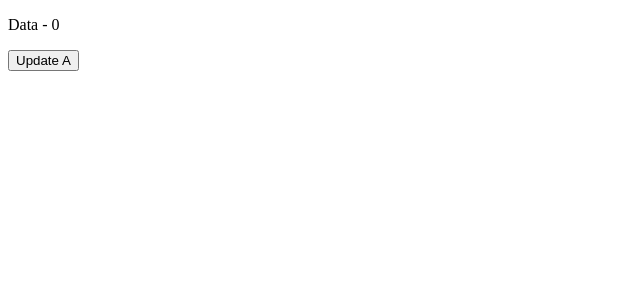
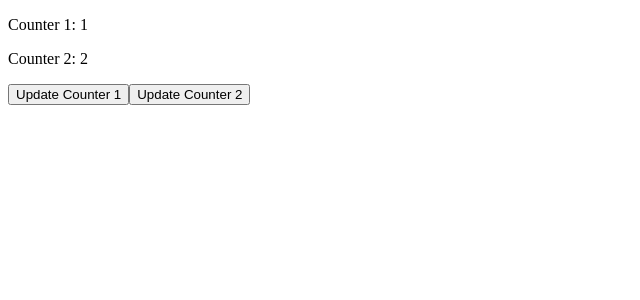
Before and after one commit to techolasmern/ai_web_basics, a React (Vite) app in the folder react-app/: page / in a window 1280 px wide. Shown: the top 300 px of the page, without its empty margins (0-640 px from the left). Built offline with nearby package versions, Linux system fonts and the light colour scheme.

Commit message:
state update- object

```diff
--- a/react-app/src/App.tsx
+++ b/react-app/src/App.tsx
@@ -1,16 +1,43 @@
-// state management -> object -> Hooks -> useState();
 import { useState } from "react";
+
+type Counter = {
+    counter_one: number;
+    counter_two: number;
+}
+
+type CounterType = 1 | 2;
 
 export const App = () => {
 
-    const [state, setState] = useState<number>(0);
+    // const [state, setState] = useState<number>(0);
+    const [counter, setCounter] = useState <Counter>({ counter_one: 1, counter_two: 2 });
 
-    const handleUpdateA = () => {
-        setState(state + 1);
+    // const handleUpdateA = () => {
+    //     setState(state + 1);
+
+    // }
+
+    const handleUpdate = (num: CounterType) => {
+        if (num == 1) {
+            setCounter({ ...counter, counter_one: counter.counter_one + 1 });
+        }
+        if (num == 2) {
+            setCounter({ ...counter, counter_two: counter.counter_two + 1 });
+        }
     }
 
     return <div>
-        <p>Data - {state}</p>
-        <button onClick={handleUpdateA}>Update A</button>
+        {/* <p>Data - {state}</p>
+        <button onClick={handleUpdateA}>Update A</button> */}
+
+        <p>Counter 1: {counter.counter_one}</p>
+        <p>Counter 2: {counter.counter_two}</p>
+
+        <div>
+            <button onClick={function () {
+                handleUpdate(1)
+            }} > Update Counter 1</button>
+            <button onClick={() => handleUpdate(2)}>Update Counter 2</button>
+        </div>
     </div>
 }
```
